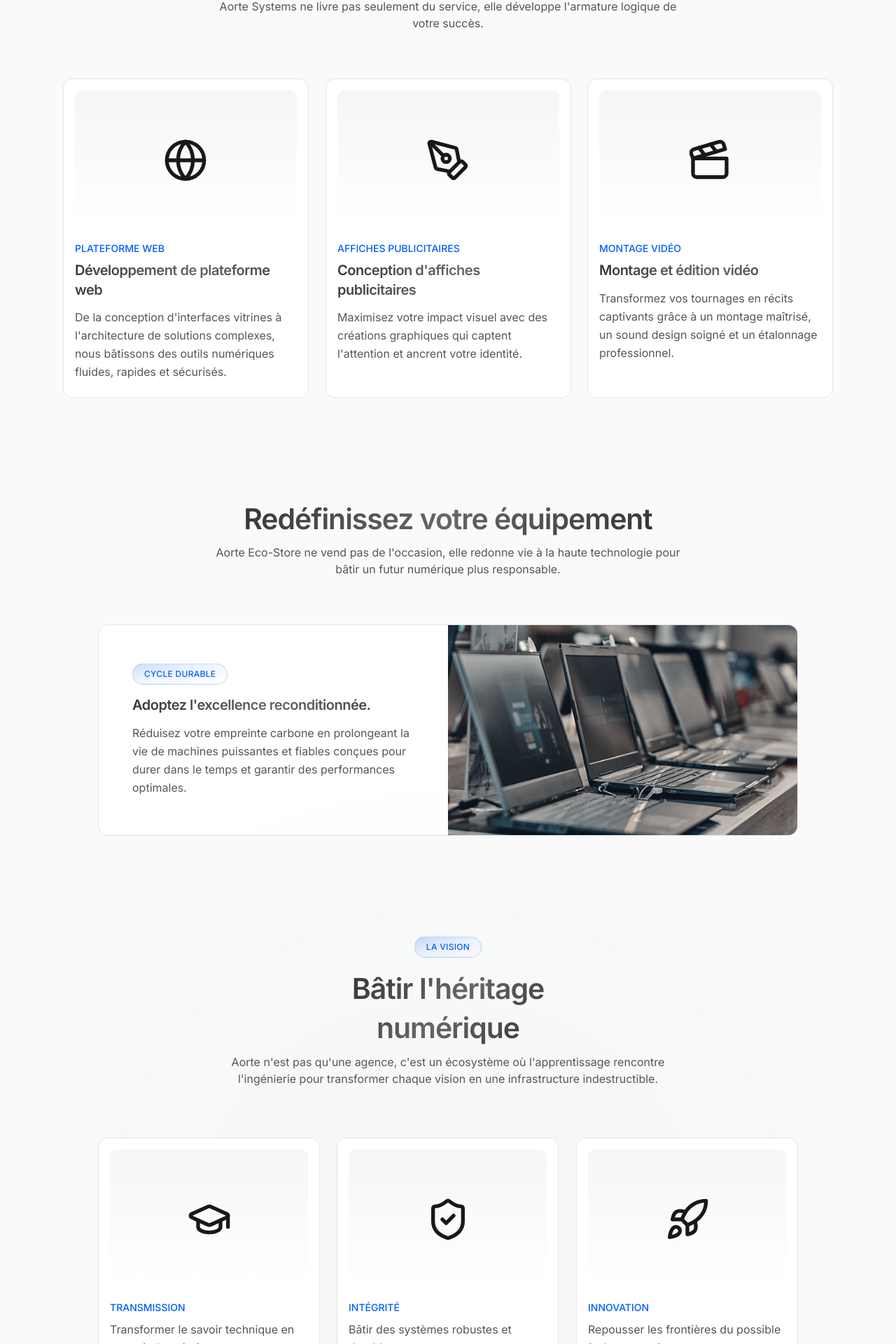
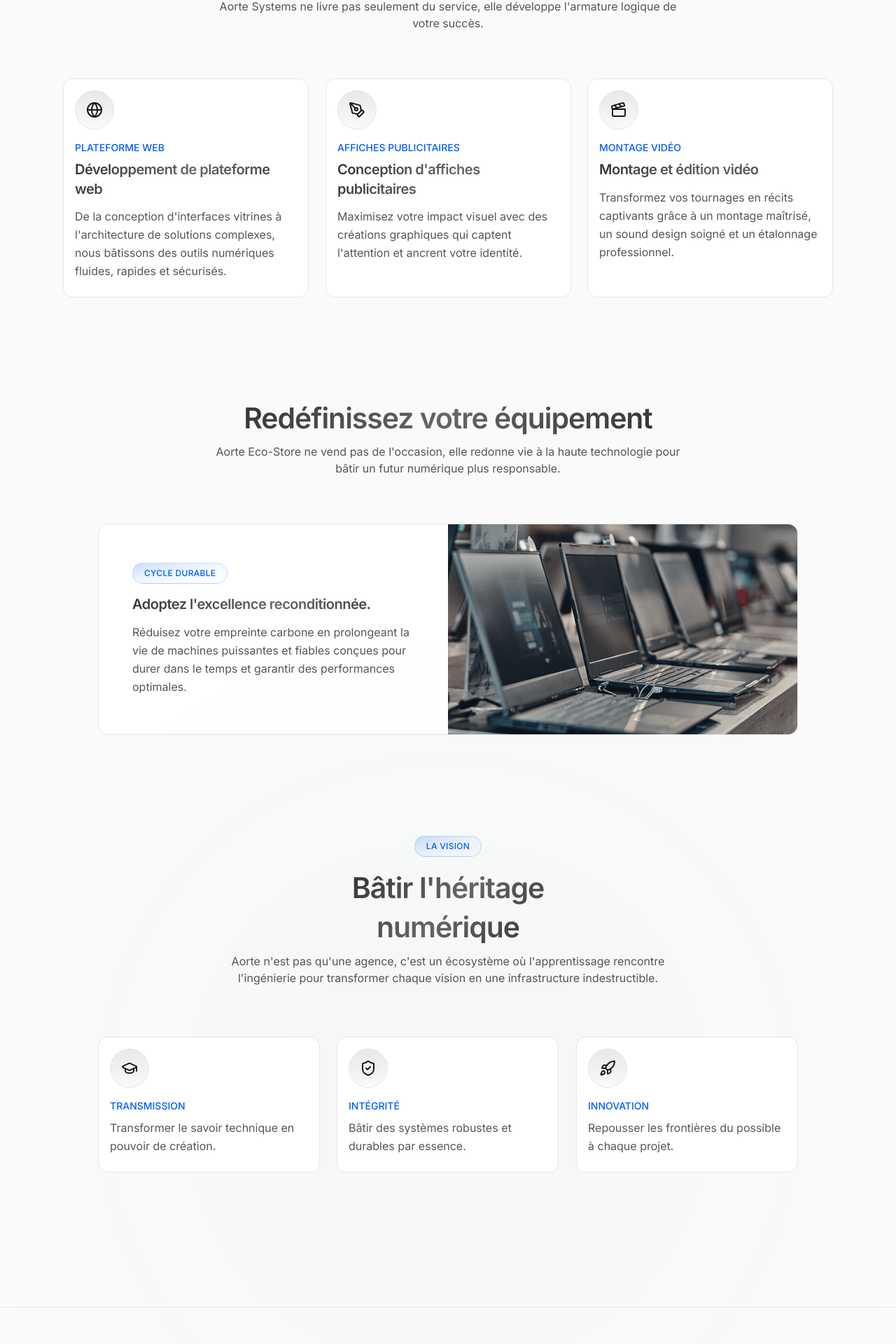
Before and after one commit to bazieebenezer/Aorte-africa, a Next.js app: page / in a window 1280 px wide. Shown: the part 2856-4776 px from the top of the page at 70% size. Built offline with nearby package versions, Linux system fonts and the light colour scheme.

Commit message:
Services et Vision : icones rondes, petites et alignees a gauche

```diff
--- a/src/components/sections/dream.tsx
+++ b/src/components/sections/dream.tsx
@@ -63,8 +63,8 @@ export function Dream() {
           {VALUES.map((value) => (
             <motion.div key={value.title} variants={staggerChild} className="min-w-0">
               <TiltCard className="group flex h-full flex-col rounded-xl border border-border bg-card p-4 pb-6 transition-colors duration-300 hover:border-border-hover">
-                <div className="mb-4 flex h-[200px] w-full items-center justify-center overflow-hidden rounded-lg bg-gradient-to-b from-secondary/40 to-transparent">
-                  <value.icon className="size-16 text-foreground transition-transform duration-500 group-hover:scale-110 group-hover:text-primary" />
+                <div className="mb-4 flex size-14 items-center justify-center rounded-full border border-border bg-gradient-to-b from-secondary to-background transition-all duration-300 group-hover:border-primary/40 group-hover:shadow-[0_0_20px_rgba(64,255,35,0.08)]">
+                  <value.icon className="size-6 text-foreground transition-colors duration-300 group-hover:text-primary" />
                 </div>
                 <span className="mb-2 text-sm font-medium text-primary">
                   {value.title}
--- a/src/components/sections/solves.tsx
+++ b/src/components/sections/solves.tsx
@@ -51,8 +51,8 @@ export function Solves() {
         {SERVICES.map((service) => (
           <motion.div key={service.title} variants={staggerChild} className="min-w-0">
             <TiltCard className="group flex h-full flex-col rounded-xl border border-border bg-card p-4 pb-6 transition-colors duration-300 hover:border-border-hover">
-              <div className="mb-4 flex h-[200px] w-full items-center justify-center overflow-hidden rounded-lg bg-gradient-to-b from-secondary/40 to-transparent">
-                <service.icon className="size-16 text-foreground transition-transform duration-500 group-hover:scale-110 group-hover:text-primary" />
+              <div className="mb-4 flex size-14 items-center justify-center rounded-full border border-border bg-gradient-to-b from-secondary to-background transition-all duration-300 group-hover:border-primary/40 group-hover:shadow-[0_0_20px_rgba(64,255,35,0.08)]">
+                <service.icon className="size-6 text-foreground transition-colors duration-300 group-hover:text-primary" />
               </div>
               <span className="mb-2 text-sm font-medium text-primary">
                 {service.tag}
```
